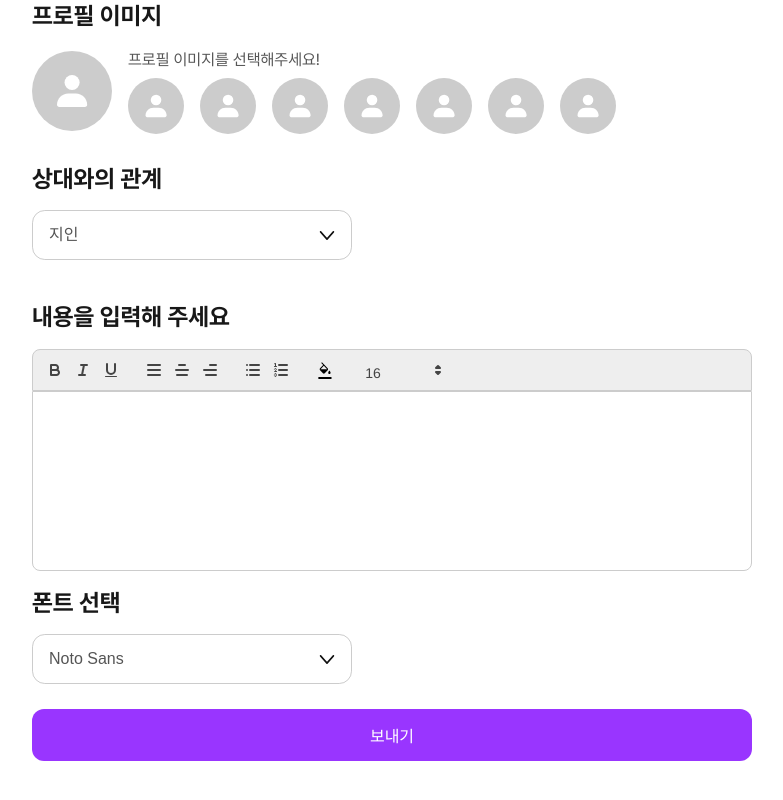
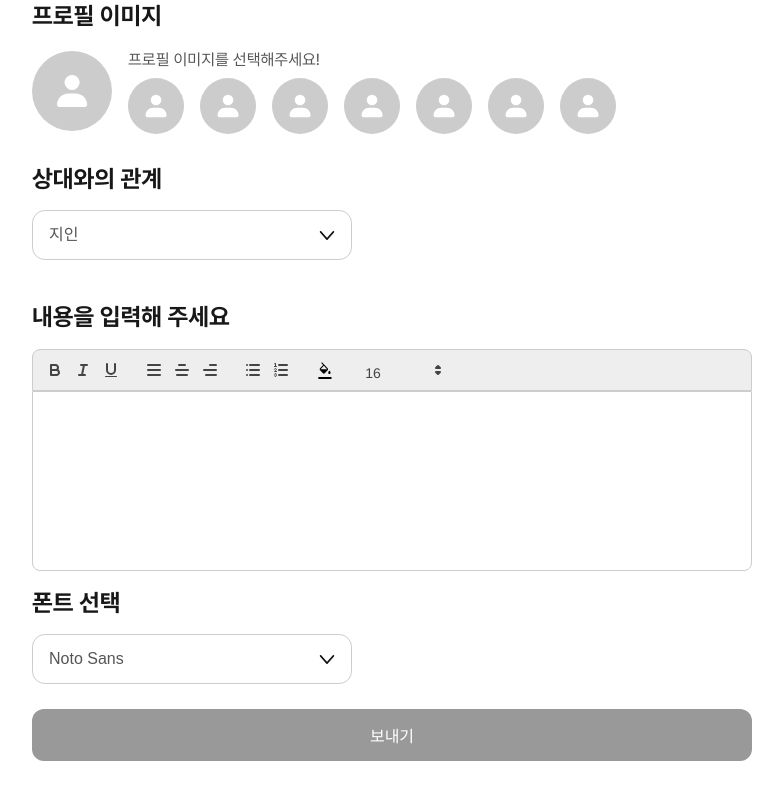
Before and after one commit to gyoyeon-kim/Rolling, a React (Create React App) app: page /post/message in a window 1280 px wide. Shown: the part 218-1018 px from the top of the page, without its empty margins (248-1031 px from the left). Built offline with nearby package versions, Linux system fonts and the light colour scheme.

Commit message:
Feat: 버튼 조건 활성화

```diff
--- a/package.json
+++ b/package.json
@@ -5,6 +5,7 @@
   "dependencies": {
     "@draft-js-plugins/editor": "^4.1.4",
     "@draft-js-plugins/static-toolbar": "^4.1.4",
+    "axios": "^1.7.9",
     "builtin-modules": "^4.0.0",
     "cra-template": "1.2.0",
     "draft-js": "^0.11.7",
--- a/src/pages/From.css
+++ b/src/pages/From.css
@@ -181,3 +181,16 @@ p {
   cursor: pointer;
   margin-top: 20px;
 }
+
+/* 비활성화 상태일 때 */
+.btn_send:disabled {
+  background: var(--gray-400);
+  cursor: not-allowed;
+}
+
+@font-face {
+  font-family: "NanumMyeongjo";
+  font-style: normal;
+  font-weight: 100;
+  src: url(../fonts/NanumMyeongjo.ttf);
+}
--- a/src/pages/From.js
+++ b/src/pages/From.js
@@ -1,4 +1,5 @@
 import React, { useCallback, useState, useRef } from "react";
+import axios from "axios"; // axios import 추가
 import "./From.css";
 import Quill from "quill";
 
@@ -18,6 +19,7 @@ const From_GY = () => {
   const [relationship, setRelationship] = useState("지인");
   const [font, setFont] = useState("Noto Sans");
   const [quillValue, setQuillValue] = useState("");
+  const [isButtonDisabled, setIsButtonDisabled] = useState(true); // 버튼 비활성화 상태 추가
 
   const textContainerRef = useRef(null);
 
@@ -27,7 +29,6 @@ const From_GY = () => {
   }, []);
 
   const handleSubmit = () => {
-    console.log("최종 데이터 제출:");
     console.log("이름:", name);
     console.log("선택된 프로필:", profileImageURL);
     console.log("선택된 관계:", relationship);
@@ -35,10 +36,10 @@ const From_GY = () => {
     console.log("선택된 폰트:", font);
   };
 
-  /*
+  /* 메시지 생성 API */
   const sendMessage = async () => {
     const url =
-      "https://rolling-api.vercel.app/13-1/recipients/{recipientId}/messages/";
+      "https://rolling-navy.vercel.app/13-1/recipients/9761/messages/";
     const data = {
       sender: name,
       profileImageURL: profileImageURL,
@@ -47,26 +48,26 @@ const From_GY = () => {
       font: font,
     };
 
+    console.log("전송할 데이터:", data);
+
     try {
-      const response = await fetch(url, {
-        method: "POST",
+      const response = await axios.post(url, data, {
         headers: {
           "Content-Type": "application/json",
         },
-        body: JSON.stringify(data),
       });
 
-      if (response.ok) {
+      if (response.status === 200) {
         alert("메시지가 성공적으로 전송되었습니다!");
       } else {
-        //alert("메시지 전송에 실패했습니다.");
+        alert("메시지 전송에 실패했습니다.");
       }
     } catch (error) {
       console.error("메시지 전송 중 오류 발생:", error);
-      //alert("오류가 발생했습니다.");
+      alert("오류가 발생했습니다.");
     }
   };
-*/
+
   return (
     <div className="main">
       <div className="fromheader">
@@ -146,7 +147,11 @@ const From_GY = () => {
         </div>
 
         <div>
-          <button className="btn_send" onClick={handleSubmit}>
+          <button
+            className="btn_send"
+            onClick={handleSubmit}
+            disabled={!name || !quillValue}
+          >
             보내기
           </button>
         </div>
```
Also changed, not shown: 1 other file (tests, documents, lock files or other folders).
